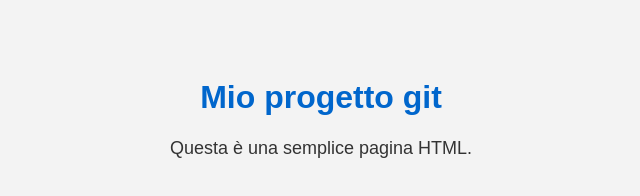
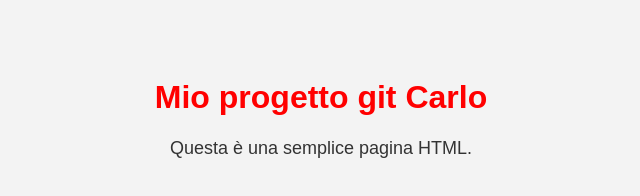
Before and after one commit to PshowGit/mio-progetto, a plain HTML site: page index.html in a window 1280 px wide. Shown: the whole page, without its empty margins (319-959 px from the left). Drawn offline with Linux system fonts and the light colour scheme.

Commit message:
incluso css e modifica h1

```diff
--- a/index.html
+++ b/index.html
@@ -21,5 +21,5 @@
   </style>
 </head>
 <body>
-  <h1>Mio progetto git</h1>
+  <h1 style="color:red">Mio progetto git Carlo</h1>
   <p>Questa è una semplice pagina HTML.</
```
Also changed, not shown: static/css/style.css (added).
